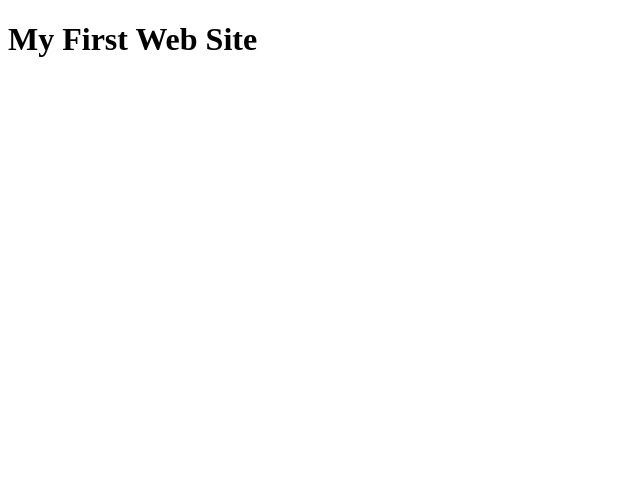
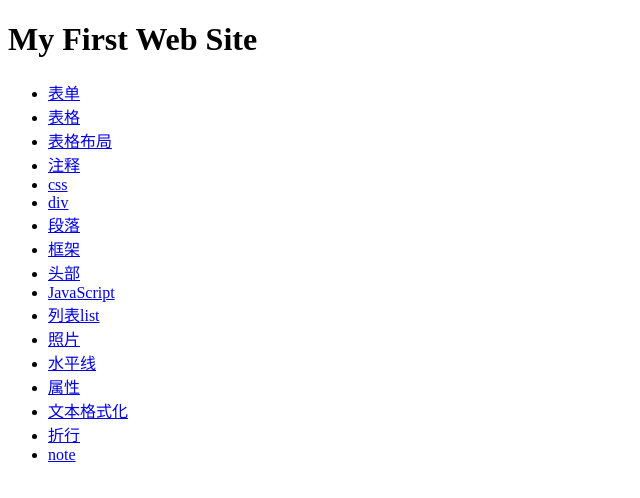
Before and after one commit to hanhanmp/web_01_html, a plain HTML site: page index.html in a window 1280 px wide. Shown: the whole page, without its empty margins (0-640 px from the left). Drawn offline with Linux system fonts and the light colour scheme.

Commit message:
添加到index文件

```diff
--- a/index.html
+++ b/index.html
@@ -11,6 +11,60 @@
             My First Web Site
         </h1>
 
+        <ul>
+            <li>
+                <a href="my_BiaoDan.html">表单</a>
+            </li>
+            <li>
+                <a href="my_BiaoGe.html">表格</a>
+            </li>
+            <li>
+                <a href="my_BiaoGeBuJu.html">表格布局</a>
+            </li>
+            <li>
+                <a href="my_comment.html">注释</a>
+            </li>
+            <li>
+                <a href="my_css.html">css</a>
+            </li>
+            <li>
+                <a href="my_css.html">div</a>
+            </li>
+            <li>
+                <a href="my_DuanLuo.html">段落</a>
+            </li>
+            <li>
+                <a href="my_Frame.html">框架</a>
+            </li>
+            <li>
+                <a href="my_Heading.html">头部</a>
+            </li>
+            <li>
+                <a href="my_JavaScript.html">JavaScript</a>
+            </li>
+            <li>
+                <a href="my_List.html">列表list</a>
+            </li>
+            <li>
+                <a href="my_photo.html">照片</a>
+            </li>
+            <li>
+                <a href="my_ShuiPingXian.html">水平线</a>
+            </li>
+            <li>
+                <a href="my_ShuXing.html">属性</a>
+            </li>
+            <li>
+                <a href="my_TextFormat.html">文本格式化</a>
+            </li>
+            <li>
+                <a href="my_TextFormat.html">折行</a>
+            </li>
+            <li>
+                <a href="note.txt">note</a>
+            </li>
+        </ul>
+
     </body>
 
 </html>
```
Also changed, not shown: note.txt.
